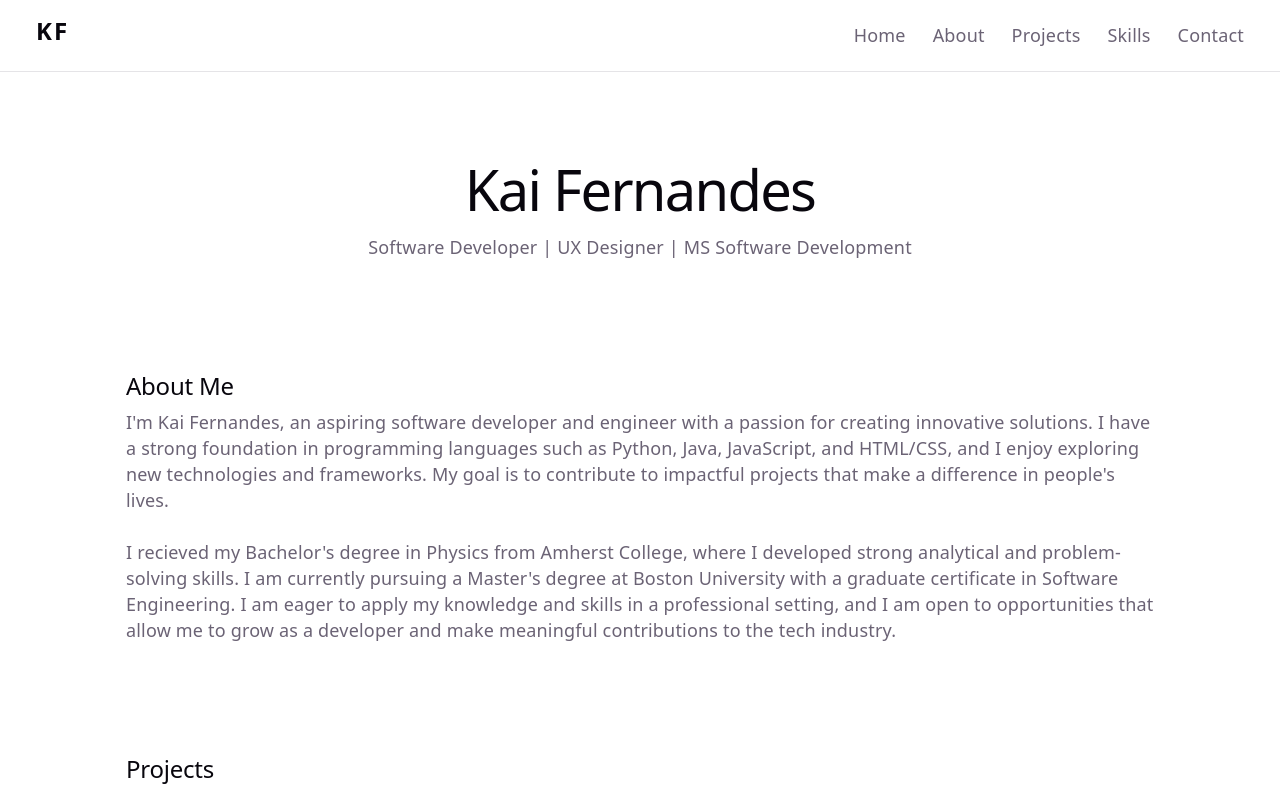
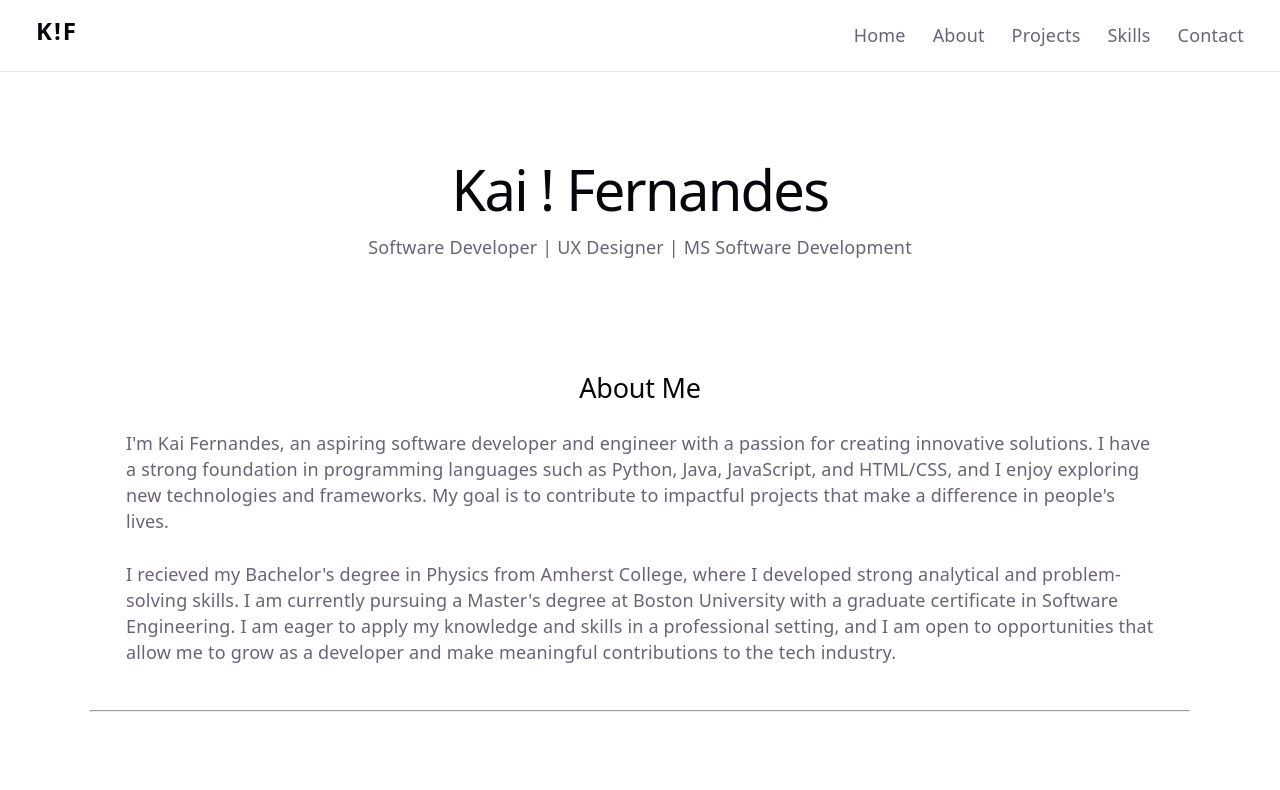
Before and after one commit to kasch890/my-portfolio, a React (Vite) app: page / in a window 1280 px wide. Shown: the top 790 px of the page. Built offline with nearby package versions, Linux system fonts and the light colour scheme.

Commit message:
Centered header text and added horizontal breaks between sections

```diff
--- a/src/App.css
+++ b/src/App.css
@@ -29,6 +29,12 @@ section {
   padding-bottom: 2rem;
 }
 
+section h2{
+  padding-bottom: 1rem;
+  text-align: center;
+  font-size: 1.5rem;
+}
+
 .page-section {
   max-width: 1100px;
   margin: 0 auto;
--- a/src/App.jsx
+++ b/src/App.jsx
@@ -16,15 +16,19 @@ function App() {
       </section>
       <section id="about" className="page-section">
         <About />
+        <hr></hr>
       </section>
       <section id="projects" className="page-section">
         <Projects />
+        <hr></hr>
       </section>
       <section id="design" className="page-section">
         <Design />
+        <hr></hr>
       </section>
       <section id="skills" className="page-section">
         <Skills />
+        <hr></hr>
       </section>
       <section id="contact" className="page-section">
         <Contact />
--- a/src/components/HomeSection.jsx
+++ b/src/components/HomeSection.jsx
@@ -2,7 +2,7 @@
 function Home() {
   return (
     <main>
-      <h1>Kai Fernandes</h1>
+      <h1>Kai ! Fernandes</h1>
       <p>Software Developer | UX Designer | MS Software Development</p>
     </main>
   );
--- a/src/components/Navbar.jsx
+++ b/src/components/Navbar.jsx
@@ -3,7 +3,7 @@ import '../styles/Navbar.css';
 function Navbar() {
     return (
       <nav className="navbar">
-        <h2 className="logo">KF</h2>
+        <h2 className="logo">K!F</h2>
 
         <ul className="nav-links">
           <li><a href ="#home">Home</a></li>
```
